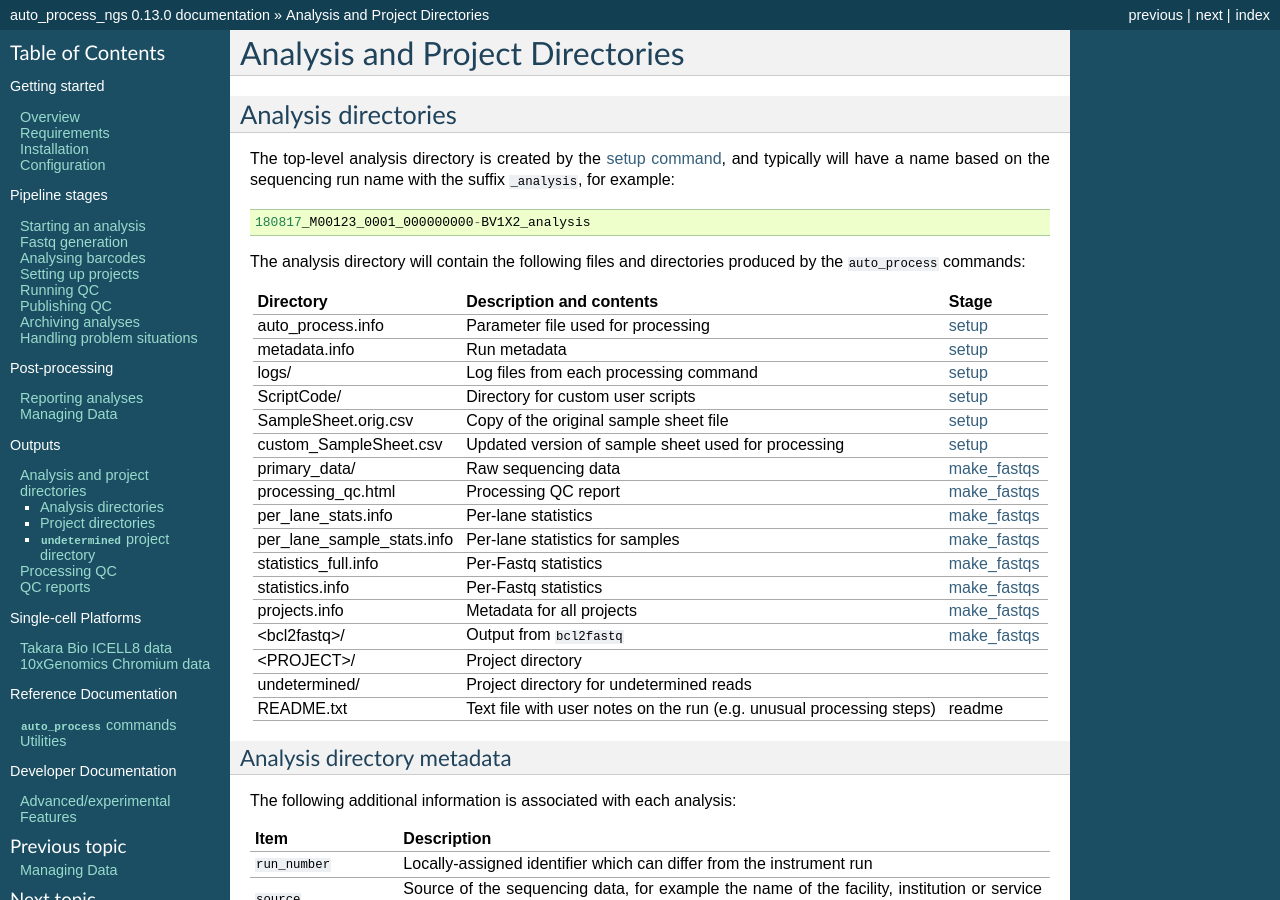
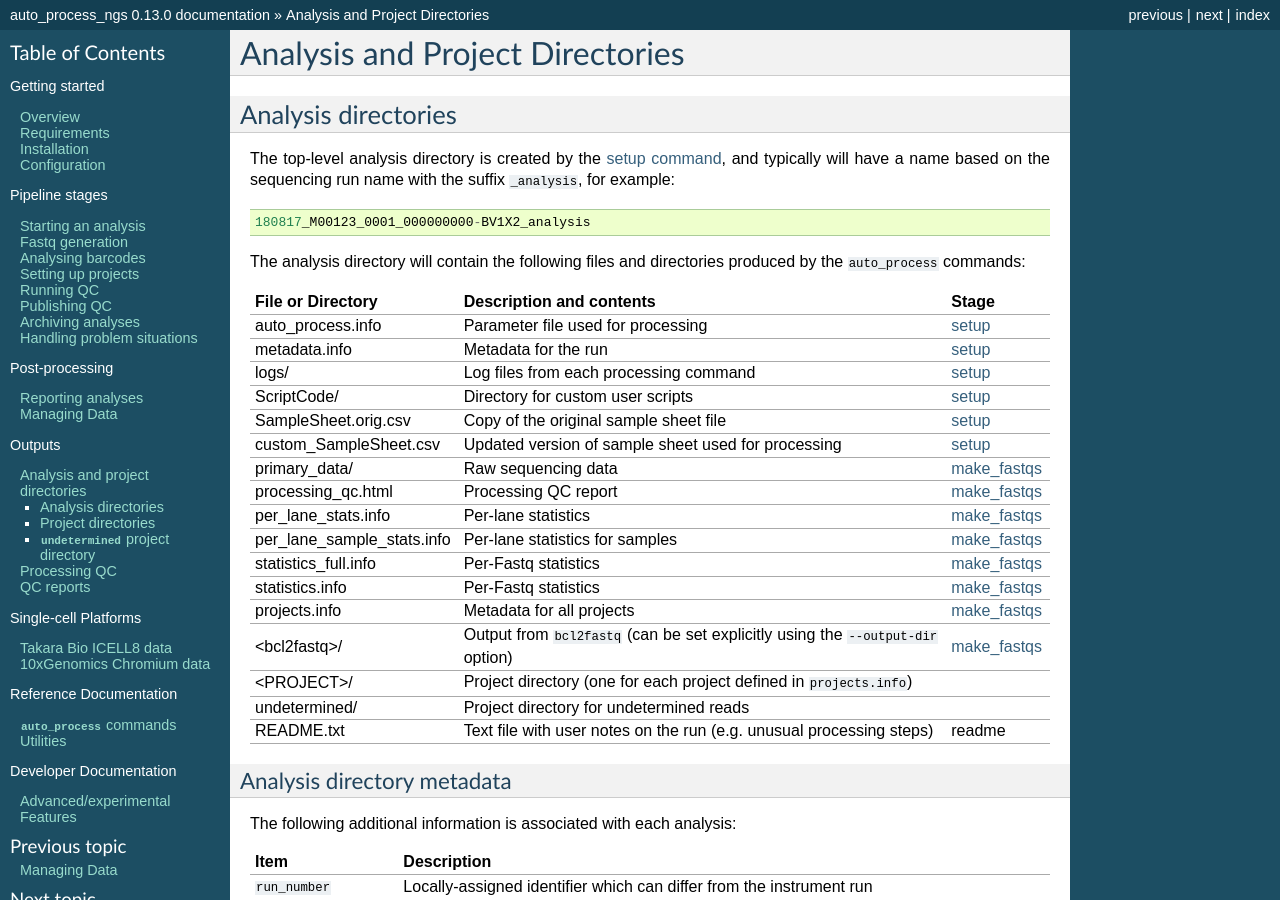
Before and after one commit to fls-bioinformatics-core/auto_process_ngs, a Sphinx documentation site: the page built from docs/source/output/analysis_dirs.rst, in a window 1280 px wide and 900 px high. Built offline with Sphinx 7.4.7, drawn with Linux system fonts in a browser that asks for light colours; pages that are not in the unit, such as notebooks, are missing from menus.

Commit message:
Documentation: tweaks to the docs for analysis directory contents.

```diff
--- a/docs/source/output/analysis_dirs.rst
+++ b/docs/source/output/analysis_dirs.rst
@@ -21,10 +21,10 @@ directories produced by the ``auto_process`` commands:
    :widths: auto
 
    ========================== ================================== ============
-   **Directory**              **Description and contents**       **Stage**
+   **File or Directory**      **Description and contents**       **Stage**
    -------------------------- ---------------------------------- ------------
    auto_process.info          Parameter file used for processing :doc:`setup <../using/setup>`
-   metadata.info              Run metadata                       :doc:`setup <../using/setup>`
+   metadata.info              Metadata for the run               :doc:`setup <../using/setup>`
    logs/                      Log files from each processing     :doc:`setup <../using/setup>`
                               command
    ScriptCode/                Directory for custom user scripts  :doc:`setup <../using/setup>`
@@ -40,7 +40,11 @@ directories produced by the ``auto_process`` commands:
    statistics.info            Per-Fastq statistics               :doc:`make_fastqs <../using/make_fastqs>`
    projects.info              Metadata for all projects          :doc:`make_fastqs <../using/make_fastqs>`
    <bcl2fastq>/               Output from ``bcl2fastq``          :doc:`make_fastqs <../using/make_fastqs>`
-   <PROJECT>/                 Project directory
+                              (can be set explicitly using the
+                              ``--output-dir`` option)
+   <PROJECT>/                 Project directory (one for each
+                              project defined in
+                              ``projects.info``)
    undetermined/              Project directory for undetermined
                               reads
    README.txt                 Text file with user notes on the   readme
```
